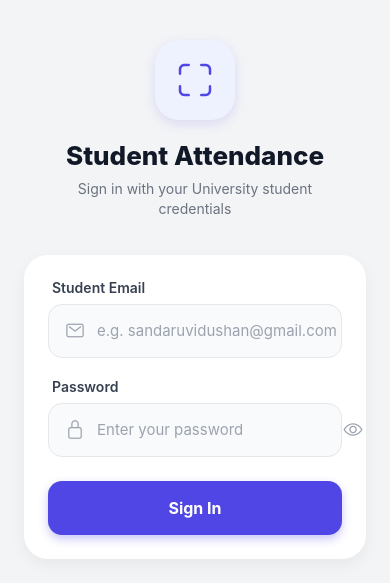
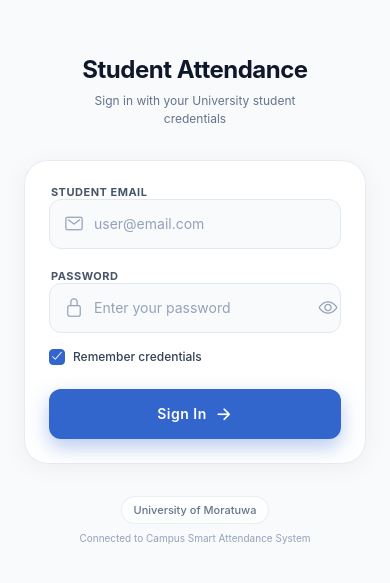
Before and after one commit to SmartAttendancePlatform-CS3202/mobile_app, a React Native app: screen /Login in a window 390 px wide. Shown: the part 123-706 px from the top of the page. Built offline with nearby package versions, Linux system fonts and the light colour scheme.

Commit message:
refactor: improve screen layouts, camera dimensions, and student name formatting

```diff
--- a/src/screens/AccountScreen.tsx
+++ b/src/screens/AccountScreen.tsx
@@ -189,17 +189,24 @@ export default function AccountScreen() {
               <View style={styles.avatarWrapper}>
                 <View style={styles.avatarCircle}>
                   <Text style={styles.avatarText}>
-                    {currentStudent.name ? currentStudent.name.charAt(0).toUpperCase() : 'R'}
+                    {currentStudent.name
+                      ? currentStudent.name
+                          .split(' ')
+                          .map(n => n.charAt(0))
+                          .join('')
+                          .substring(0, 2)
+                          .toUpperCase()
+                      : 'R'}
                   </Text>
                 </View>
-                {isFaceRegistered && (
-                  <View style={styles.verifiedCheck} testID="biometrics-verified-badge">
-                    <Ionicons name="checkmark" size={14} color="#FFFFFF" />
-                  </View>
-                )}
               </View>
 
-              <Text style={styles.studentName}>{currentStudent.name || currentStudent.displayName || 'Student'}</Text>
+              <Text style={styles.studentName}>
+                {(currentStudent.name || currentStudent.displayName || 'Student')
+                  .split(' ')
+                  .map(word => word.charAt(0).toUpperCase() + word.slice(1))
+                  .join(' ')}
+              </Text>
               <Text style={styles.studentEmail}>{currentStudent.email}</Text>
 
               <View style={styles.badgeRow}>
--- a/src/screens/HomeScreen.tsx
+++ b/src/screens/HomeScreen.tsx
@@ -103,7 +103,12 @@ export default function HomeScreen() {
         <View style={styles.greetingSection}>
           <View style={styles.greetingTextContainer}>
             <Text style={styles.welcomeText}>WELCOME BACK,</Text>
-            <Text style={styles.nameText}>{currentStudent.name}</Text>
+            <Text style={styles.nameText}>
+              {currentStudent.name
+                ? currentStudent.name.split(' ')[0].charAt(0).toUpperCase() +
+                  currentStudent.name.split(' ')[0].slice(1)
+                : 'Student'}
+            </Text>
           </View>
           {/* Avatar (Optional as per original code) */}
           <TouchableOpacity
@@ -111,7 +116,7 @@ export default function HomeScreen() {
             activeOpacity={0.8}
             onPress={() => navigation.navigate('Account')}
           >
-            <Text style={styles.avatarText}>{currentStudent.name ? currentStudent.name.charAt(0) : 'S'}</Text>
+            <Text style={styles.avatarText}>{currentStudent.name ? currentStudent.name.charAt(0).toUpperCase() : 'S'}</Text>
           </TouchableOpacity>
         </View>
 
@@ -307,7 +312,6 @@ const styles = StyleSheet.create({
     fontWeight: 'bold',
     color: '#1b1c1d',
     marginTop: 2,
-    textTransform: 'capitalize',
     letterSpacing: -0.5,
   },
   avatar: {
--- a/src/screens/LoginScreen.tsx
+++ b/src/screens/LoginScreen.tsx
@@ -9,6 +9,7 @@ import {
   KeyboardAvoidingView,
   Platform,
   ScrollView,
+  SafeAreaView
 } from 'react-native';
 import { Ionicons } from '@expo/vector-icons';
 import { useAuth } from '../context/AuthContext';
@@ -24,6 +25,7 @@ export default function LoginScreen({ onLoginSuccess }: LoginScreenProps) {
   const [loading, setLoading] = useState(false);
   const [error, setError] = useState('');
   const [showPassword, setShowPassword] = useState(false);
+  const [rememberMe, setRememberMe] = useState(true);
 
   const handleLogin = async () => {
     if (!email.trim()) {
@@ -55,6 +57,7 @@ export default function LoginScreen({ onLoginSuccess }: LoginScreenProps) {
   };
 
   return (
+    <SafeAreaView style={styles.safeArea}>
       <KeyboardAvoidingView
         style={styles.container}
         behavior={Platform.OS === 'ios' ? 'padding' : undefined}
@@ -62,24 +65,25 @@ export default function LoginScreen({ onLoginSuccess }: LoginScreenProps) {
         <ScrollView
           contentContainerStyle={styles.scrollContent}
           keyboardShouldPersistTaps="handled"
+          showsVerticalScrollIndicator={false}
         >
+          {/* Identity Header */}
           <View style={styles.headerContainer}>
-          <View style={styles.logoPlaceholder}>
-            <Ionicons name="scan-outline" size={40} color="#4F46E5" />
-          </View>
             <Text style={styles.title}>Student Attendance</Text>
             <Text style={styles.subtitle}>Sign in with your University student credentials</Text>
           </View>
 
-        <View style={styles.form}>
+          {/* Authentication Form Card */}
+          <View style={styles.formCard}>
+            {/* Email */}
             <View style={styles.inputGroup}>
-            <Text style={styles.label}>Student Email</Text>
+              <Text style={styles.label}>STUDENT EMAIL</Text>
               <View style={styles.inputContainer}>
-              <Ionicons name="mail-outline" size={20} color="#9CA3AF" style={styles.inputIcon} />
+                <Ionicons name="mail-outline" size={20} color="#94a3b8" style={styles.inputIcon} />
                 <TextInput
                   style={styles.input}
-                placeholder="e.g. sandaruvidushan@gmail.com"
-                placeholderTextColor="#9CA3AF"
+                  placeholder="user@email.com"
+                  placeholderTextColor="#94a3b8"
                   value={email}
                   onChangeText={(text) => {
                     setEmail(text);
@@ -93,14 +97,15 @@ export default function LoginScreen({ onLoginSuccess }: LoginScreenProps) {
               </View>
             </View>
 
+            {/* Password */}
             <View style={styles.inputGroup}>
-            <Text style={styles.label}>Password</Text>
+              <Text style={styles.label}>PASSWORD</Text>
               <View style={styles.inputContainer}>
-              <Ionicons name="lock-closed-outline" size={20} color="#9CA3AF" style={styles.inputIcon} />
+                <Ionicons name="lock-closed-outline" size={20} color="#94a3b8" style={styles.inputIcon} />
                 <TextInput
                   style={styles.input}
                   placeholder="Enter your password"
-                placeholderTextColor="#9CA3AF"
+                  placeholderTextColor="#94a3b8"
                   value={password}
                   onChangeText={(text) => {
                     setPassword(text);
@@ -117,10 +122,24 @@ export default function LoginScreen({ onLoginSuccess }: LoginScreenProps) {
                   <Ionicons
                     name={showPassword ? 'eye-off-outline' : 'eye-outline'}
                     size={20}
-                  color="#9CA3AF"
+                    color="#94a3b8"
                   />
                 </TouchableOpacity>
               </View>
+            </View>
+
+            {/* Secondary Options */}
+            <View style={styles.secondaryOptions}>
+              <TouchableOpacity
+                style={styles.checkboxContainer}
+                onPress={() => setRememberMe(!rememberMe)}
+                activeOpacity={0.7}
+              >
+                <View style={[styles.checkbox, rememberMe && styles.checkboxActive]}>
+                  {rememberMe && <Ionicons name="checkmark" size={14} color="#fff" />}
+                </View>
+                <Text style={styles.rememberText}>Remember credentials</Text>
+              </TouchableOpacity>
             </View>
 
             {error ? (
@@ -130,6 +149,7 @@ export default function LoginScreen({ onLoginSuccess }: LoginScreenProps) {
               </View>
             ) : null}
 
+            {/* Submit Button */}
             <TouchableOpacity
               style={[styles.button, loading && styles.buttonDisabled]}
               onPress={handleLogin}
@@ -139,96 +159,136 @@ export default function LoginScreen({ onLoginSuccess }: LoginScreenProps) {
               {loading ? (
                 <ActivityIndicator color="#FFFFFF" size="small" />
               ) : (
+                <View style={styles.buttonContent}>
                   <Text style={styles.buttonText}>Sign In</Text>
+                  <Ionicons name="arrow-forward" size={18} color="#FFFFFF" />
+                </View>
               )}
             </TouchableOpacity>
           </View>
+
+          {/* Footer */}
+          <View style={styles.footer}>
+            <View style={styles.footerPill}>
+              <Text style={styles.footerPillText}>University of Moratuwa</Text>
+            </View>
+            <Text style={styles.footerText}>Connected to Campus Smart Attendance System</Text>
+          </View>
         </ScrollView>
       </KeyboardAvoidingView>
+    </SafeAreaView>
   );
 }
 
 const styles = StyleSheet.create({
+  safeArea: {
+    flex: 1,
+    backgroundColor: '#f8fafc',
+  },
   container: {
     flex: 1,
-    backgroundColor: '#F3F4F6',
+    backgroundColor: '#f8fafc',
   },
   scrollContent: {
     flexGrow: 1,
     justifyContent: 'center',
     padding: 24,
+    paddingVertical: 40,
   },
   headerContainer: {
     alignItems: 'center',
-    marginBottom: 36,
-  },
-  logoPlaceholder: {
-    width: 80,
-    height: 80,
-    borderRadius: 24,
-    backgroundColor: '#EEF2FF',
-    justifyContent: 'center',
-    alignItems: 'center',
-    marginBottom: 20,
-    shadowColor: '#4F46E5',
-    shadowOpacity: 0.15,
-    shadowRadius: 12,
-    shadowOffset: { width: 0, height: 4 },
+    marginBottom: 32,
   },
   title: {
-    fontSize: 26,
-    fontWeight: '800',
-    color: '#111827',
+    fontSize: 24,
+    fontWeight: '700',
+    color: '#0f172a',
     marginBottom: 8,
+    letterSpacing: -0.5,
   },
   subtitle: {
-    fontSize: 14,
-    color: '#6B7280',
+    fontSize: 12,
+    color: '#64748b',
     textAlign: 'center',
-    maxWidth: 280,
-    lineHeight: 20,
+    maxWidth: 250,
+    lineHeight: 18,
   },
-  form: {
-    backgroundColor: '#FFFFFF',
+  formCard: {
+    backgroundColor: '#ffffff',
     padding: 24,
     borderRadius: 24,
-    shadowColor: '#000',
+    borderWidth: 1,
+    borderColor: 'rgba(226, 232, 240, 0.8)',
+    shadowColor: '#0f172a',
     shadowOpacity: 0.05,
-    shadowRadius: 16,
-    shadowOffset: { width: 0, height: 6 },
-    elevation: 3,
+    shadowRadius: 24,
+    shadowOffset: { width: 0, height: 4 },
+    elevation: 4,
   },
   inputGroup: {
     marginBottom: 20,
   },
   label: {
-    fontSize: 14,
-    fontWeight: '600',
-    color: '#374151',
-    marginBottom: 8,
-    marginLeft: 4,
+    fontSize: 11,
+    fontWeight: '700',
+    color: '#475569',
+    textTransform: 'uppercase',
+    letterSpacing: 0.5,
+    marginBottom: 0,
+    marginLeft: 2,
   },
   inputContainer: {
     flexDirection: 'row',
     alignItems: 'center',
-    backgroundColor: '#F9FAFB',
+    backgroundColor: '#f8fafc',
     borderWidth: 1,
-    borderColor: '#E5E7EB',
-    borderRadius: 14,
-    paddingHorizontal: 16,
-    height: 54,
+    borderColor: '#e2e8f0',
+    borderRadius: 12,
+    paddingHorizontal: 14,
+    height: 50,
   },
   inputIcon: {
-    marginRight: 12,
+    marginRight: 10,
   },
   eyeIcon: {
     padding: 6,
   },
   input: {
     flex: 1,
-    fontSize: 15,
-    color: '#111827',
+    fontSize: 14,
+    color: '#0f172a',
     height: '100%',
+  },
+  secondaryOptions: {
+    flexDirection: 'row',
+    alignItems: 'center',
+    justifyContent: 'space-between',
+    marginBottom: 24,
+    marginTop: -4,
+  },
+  checkboxContainer: {
+    flexDirection: 'row',
+    alignItems: 'center',
+  },
+  checkbox: {
+    width: 16,
+    height: 16,
+    borderRadius: 4,
+    borderWidth: 1,
+    borderColor: '#cbd5e1',
+    marginRight: 8,
+    justifyContent: 'center',
+    alignItems: 'center',
+    backgroundColor: '#fff',
+  },
+  checkboxActive: {
+    backgroundColor: '#3366cc',
+    borderColor: '#3366cc',
+  },
+  rememberText: {
+    fontSize: 12,
+    fontWeight: '500',
+    color: '#334155',
   },
   errorContainer: {
     flexDirection: 'row',
@@ -249,23 +309,52 @@ const styles = StyleSheet.create({
     lineHeight: 18,
   },
   button: {
-    backgroundColor: '#4F46E5',
-    height: 54,
-    borderRadius: 14,
+    backgroundColor: '#3366cc',
+    height: 50,
+    borderRadius: 12,
     justifyContent: 'center',
     alignItems: 'center',
-    shadowColor: '#4F46E5',
-    shadowOpacity: 0.3,
-    shadowRadius: 10,
-    shadowOffset: { width: 0, height: 4 },
-    marginTop: 4,
+    shadowColor: '#3366cc',
+    shadowOpacity: 0.35,
+    shadowRadius: 20,
+    shadowOffset: { width: 0, height: 8 },
+    elevation: 6,
   },
   buttonDisabled: {
     opacity: 0.7,
   },
+  buttonContent: {
+    flexDirection: 'row',
+    alignItems: 'center',
+    justifyContent: 'center',
+    gap: 8,
+  },
   buttonText: {
     color: '#FFFFFF',
-    fontSize: 16,
-    fontWeight: '700',
+    fontSize: 14,
+    fontWeight: '600',
+    letterSpacing: 0.5,
+  },
+  footer: {
+    marginTop: 32,
+    alignItems: 'center',
+  },
+  footerPill: {
+    backgroundColor: 'rgba(255, 255, 255, 0.7)',
+    paddingVertical: 6,
+    paddingHorizontal: 12,
+    borderRadius: 20,
+    borderWidth: 1,
+    borderColor: 'rgba(226, 232, 240, 0.7)',
+    marginBottom: 8,
+  },
+  footerPillText: {
+    fontSize: 11,
+    fontWeight: '500',
+    color: '#64748b',
+  },
+  footerText: {
+    fontSize: 10,
+    color: '#94a3b8',
   },
 });
--- a/src/services/api.ts
+++ b/src/services/api.ts
@@ -175,7 +175,7 @@ class ApiService {
         return {
           id: data.id,
           name: data.full_name || data.display_name || email,
-          email: data.email || email,
+          email: email || data.email,
           indexNumber: data.student_index_no || undefined,
           nameWithInitials: data.name_with_initials || undefined,
           displayName: data.display_name || undefined,
```
Also changed, not shown: src/screens/CheckInScreen.tsx (+6 -6 lines). Lines whose indentation alone changed are shown as unchanged.
